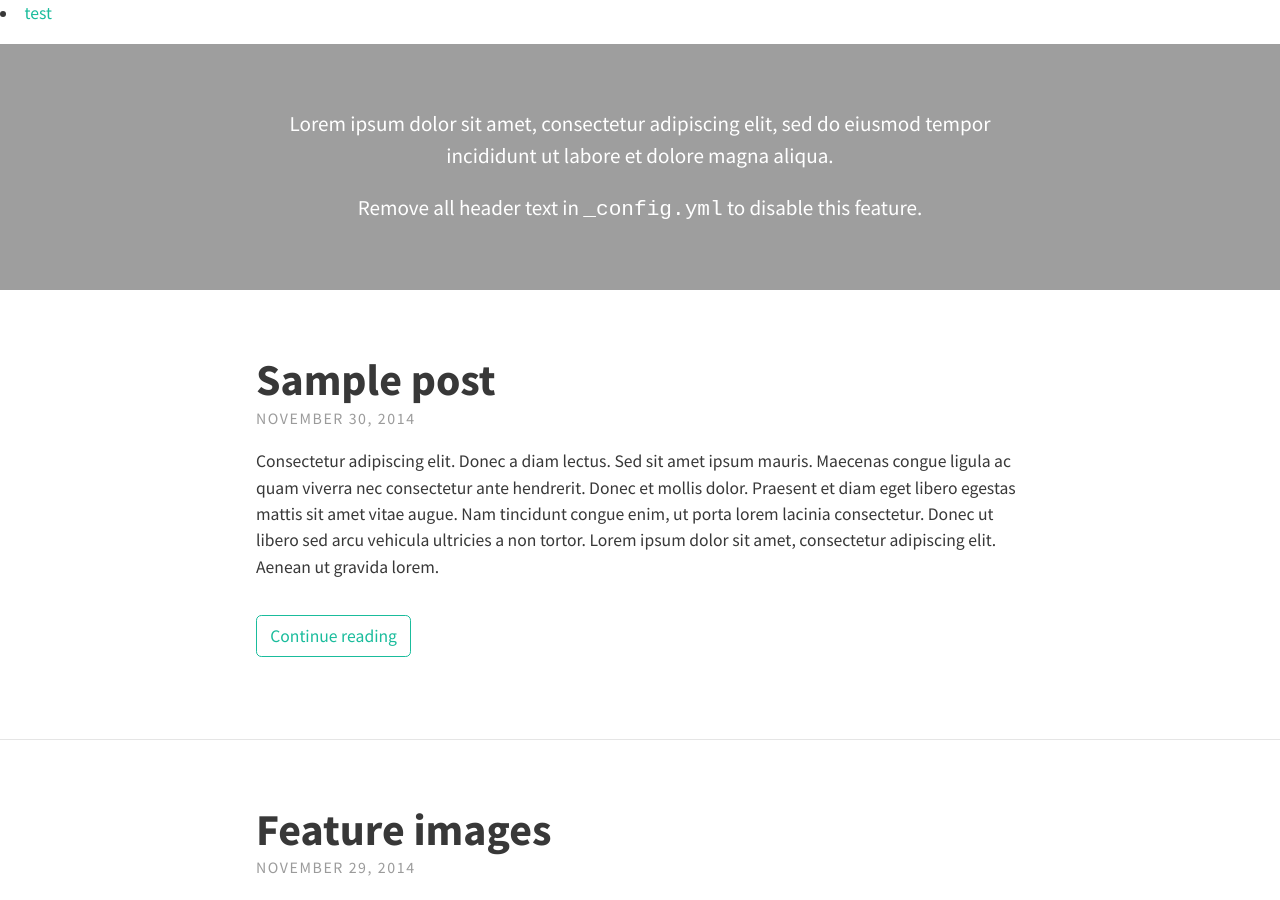
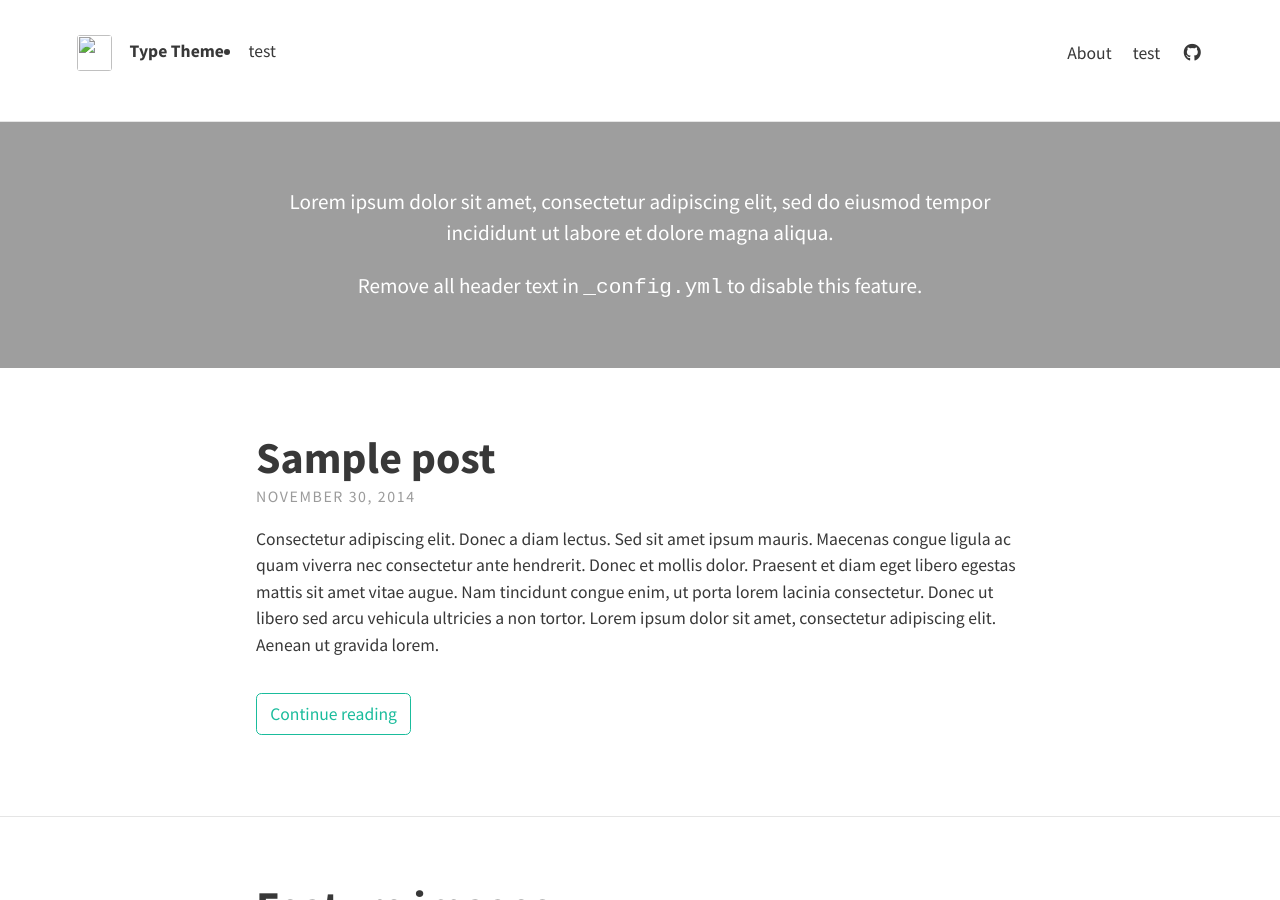
Before and after one commit to 0n1dev/React, a Jekyll site: the page built from index.html, in a window 1280 px wide and 900 px high. Built offline with Jekyll 4.4.1, drawn with Linux system fonts in a browser that asks for light colours; nearby versions of some CDN libraries; the list of posts is cut into pages by our own code.

Commit message:
category edit

```diff
--- a/_includes/header.html
+++ b/_includes/header.html
@@ -1,4 +1,50 @@
-<header class="site-category">
+<header class="site-header">
+	<div class="branding">
+		{% if site.theme_settings.gravatar %}
+		<a href="{{ site.baseurl }}/">
+			<img class="avatar" src="https://secure.gravatar.com/avatar/{{ site.theme_settings.gravatar }}?s=100" alt=""/>
+		</a>
+		{% elsif site.theme_settings.avatar %}
+		<a href="{{ site.baseurl }}/">
+			<img class="avatar" src="{{ site.baseurl }}/{{ site.theme_settings.avatar }}" alt=""/>
+		</a>
+		{% endif %}
+		<h1 class="site-title">
+			<a href="{{ site.baseurl }}/">{{ site.theme_settings.title }}</a>
+		</h1>
+	</div>
+	<nav class="site-nav">
+		<ul>
+			{% if site.theme_settings.site_navigation_sort %}
+				{% assign site_pages = site.pages | sort: site.theme_settings.site_navigation_sort %}
+			{% else %}
+				{% assign site_pages = site.pages %}
+			{% endif %}
+			{% for page in site_pages %}
+			{% if page.title and page.hide != true %}
+			<li>
+				<a class="page-link" href="{{ page.url | relative_url }}">
+					{{ page.title }}
+				</a>
+			</li>
+			{% endif %}
+			{% endfor %}
+			<!-- Social icons from Font Awesome, if enabled  -->
+			{% include icons.html %}
+
+            <!-- Search bar -->
+            {% if site.theme_settings.search %}
+            <li>
+            <form action="{{ site.baseurl }}/search.html" method="get">
+                <input type="text" id="search-box" name="query" placeholder="Search" class="">
+                <button type="submit" class="">
+                    <i class="fa fa-fw fa-search"></i>
+                </button>
+            </form>
+            </li>
+            {% endif %}
+		</ul>
+	</nav>
 	<ul>
 
 		{% assign pages_list = site.pages %}
```
